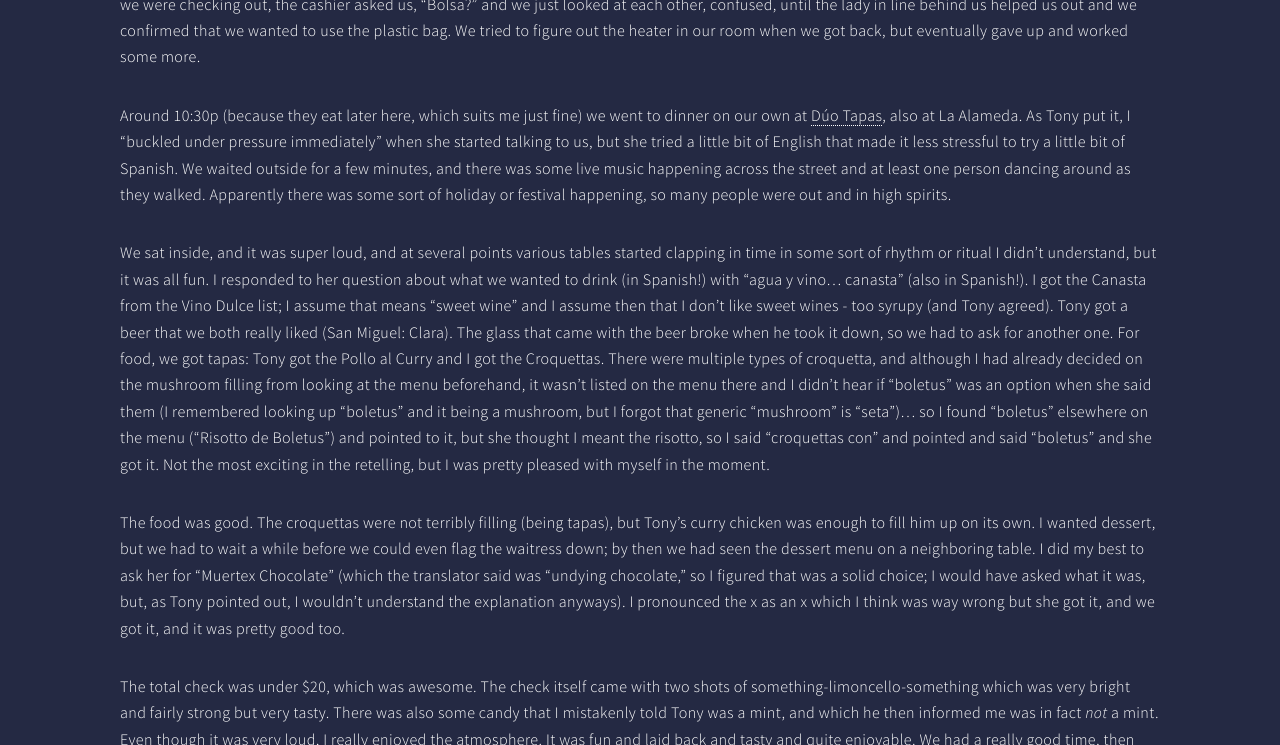
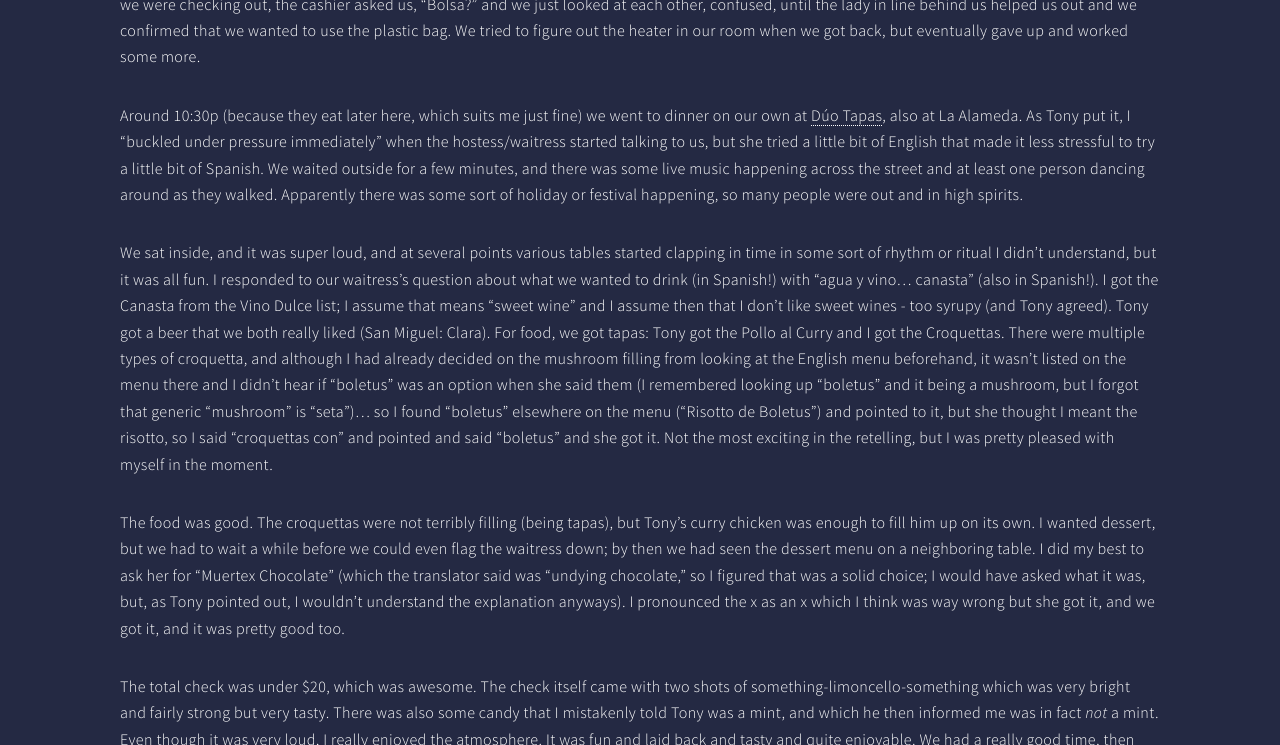
Before and after one commit to katie7r/horizons, a Jekyll site: the page built from _sevilla/2016-12-10-conference-day.md, in a window 1280 px wide and 900 px high, scrolled down 932 px, cut to the strip 155-900 px from the top of the window. Built offline with Jekyll 4.4.1, drawn with Linux system fonts in a browser that asks for light colours.

Commit message:
Update 2016-12-10-conference-day.md

```diff
--- a/_sevilla/2016-12-10-conference-day.md
+++ b/_sevilla/2016-12-10-conference-day.md
@@ -32,9 +32,9 @@ We all four went for lunch in la [Alameda de Hércules](https://en.wikipedia.org
 
 When we got back, we rested and worked for a bit before heading over to the market for some snacks and backup food. We got some chips that we hope they have in the US (Lays with olive oil) and some sort of delicious looking chocolate pudding cake things (also some apples and grapes and such). When we were checking out, the cashier asked us, "Bolsa?" and we just looked at each other, confused, until the lady in line behind us helped us out and we confirmed that we wanted to use the plastic bag. We tried to figure out the heater in our room when we got back, but eventually gave up and worked some more.
 
-Around 10:30p (because they eat later here, which suits me just fine) we went to dinner on our own at [Dúo Tapas](https://www.facebook.com/DuoTapasSevilla/), also at La Alameda. As Tony put it, I "buckled under pressure immediately" when she started talking to us, but she tried a little bit of English that made it less stressful to try a little bit of Spanish. We waited outside for a few minutes, and there was some live music happening across the street and at least one person dancing around as they walked. Apparently there was some sort of holiday or festival happening, so many people were out and in high spirits.
+Around 10:30p (because they eat later here, which suits me just fine) we went to dinner on our own at [Dúo Tapas](https://www.facebook.com/DuoTapasSevilla/), also at La Alameda. As Tony put it, I "buckled under pressure immediately" when the hostess/waitress started talking to us, but she tried a little bit of English that made it less stressful to try a little bit of Spanish. We waited outside for a few minutes, and there was some live music happening across the street and at least one person dancing around as they walked. Apparently there was some sort of holiday or festival happening, so many people were out and in high spirits.
 
-We sat inside, and it was super loud, and at several points various tables started clapping in time in some sort of rhythm or ritual I didn't understand, but it was all fun. I responded to her question about what we wanted to drink (in Spanish!) with "agua y vino... canasta" (also in Spanish!). I got the Canasta from the Vino Dulce list; I assume that means "sweet wine" and I assume then that I don't like sweet wines - too syrupy (and Tony agreed). Tony got a beer that we both really liked (San Miguel: Clara). The glass that came with the beer broke when he took it down, so we had to ask for another one. <!-- I also held the beer for the waiter to remove the bottle cap when he came back (no language fumbling necessary! just good old fashioned reasoning). --> For food, we got tapas: Tony got the Pollo al Curry and I got the Croquettas. There were multiple types of croquetta, and although I had already decided on the mushroom filling from looking at the menu beforehand, it wasn't listed on the menu there and I didn't hear if "boletus" was an option when she said them (I remembered looking up "boletus" and it being a mushroom, but I forgot that generic "mushroom" is "seta")... so I found "boletus" elsewhere on the menu ("Risotto de Boletus") and pointed to it, but she thought I meant the risotto, so I said "croquettas con" and pointed and said "boletus" and she got it. Not the most exciting in the retelling, but I was pretty pleased with myself in the moment.
+We sat inside, and it was super loud, and at several points various tables started clapping in time in some sort of rhythm or ritual I didn't understand, but it was all fun. I responded to our waitress's question about what we wanted to drink (in Spanish!) with "agua y vino... canasta" (also in Spanish!). I got the Canasta from the Vino Dulce list; I assume that means "sweet wine" and I assume then that I don't like sweet wines - too syrupy (and Tony agreed). Tony got a beer that we both really liked (San Miguel: Clara). <!-- The glass that came with the beer broke when he took it down, so we had to ask for another one. I also held the beer for the waiter to remove the bottle cap when he came back (no language fumbling necessary! just good old fashioned reasoning). --> For food, we got tapas: Tony got the Pollo al Curry and I got the Croquettas. There were multiple types of croquetta, and although I had already decided on the mushroom filling from looking at the English menu beforehand, it wasn't listed on the menu there and I didn't hear if "boletus" was an option when she said them (I remembered looking up "boletus" and it being a mushroom, but I forgot that generic "mushroom" is "seta")... so I found "boletus" elsewhere on the menu ("Risotto de Boletus") and pointed to it, but she thought I meant the risotto, so I said "croquettas con" and pointed and said "boletus" and she got it. Not the most exciting in the retelling, but I was pretty pleased with myself in the moment.
 
 The food was good. The croquettas were not terribly filling (being tapas), but Tony's curry chicken was enough to fill him up on its own. I wanted dessert, but we had to wait a while before we could even flag the waitress down; by then we had seen the dessert menu on a neighboring table. I did my best to ask her for "Muertex Chocolate" (which the translator said was "undying chocolate," so I figured that was a solid choice; I would have asked what it was, but, as Tony pointed out, I wouldn't understand the explanation anyways). I pronounced the x as an x which I think was way wrong but she got it, and we got it, and it was pretty good too.
 
```
